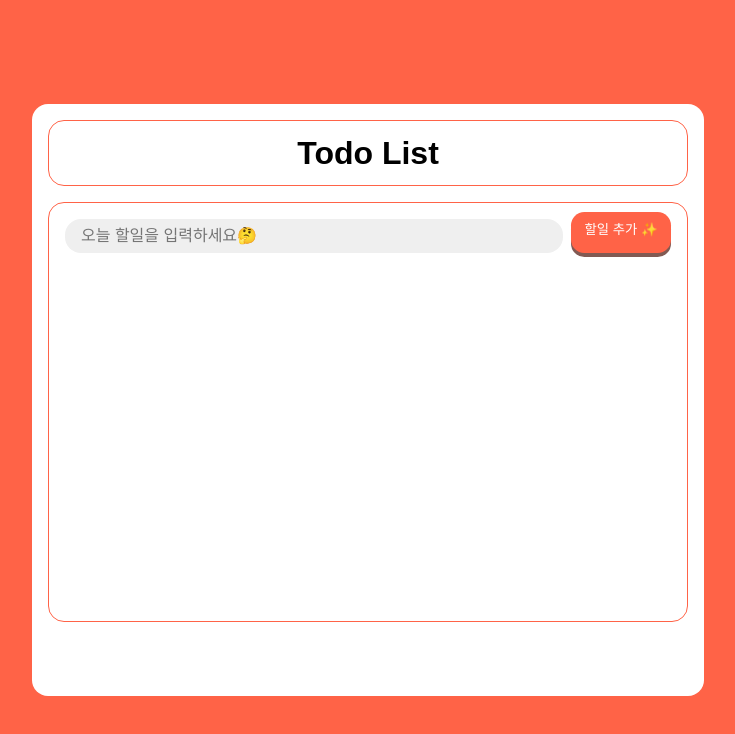
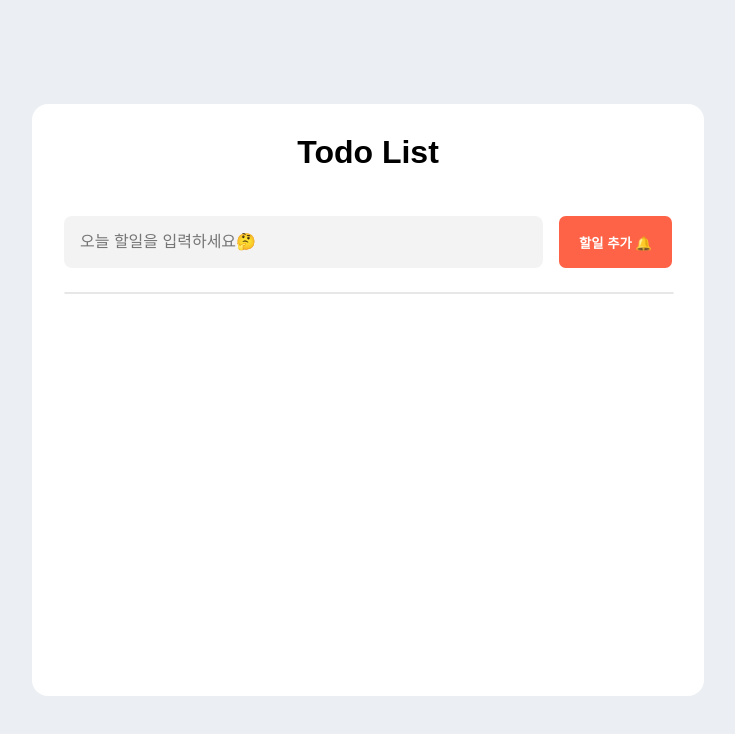
Before and after one commit to kbc1235/todo, a React (Create React App) app: page / in a window 1280 px wide. Shown: the top 734 px of the page, without its empty margins (272-1007 px from the left). Built offline with nearby package versions, Linux system fonts and the light colour scheme.

Commit message:
컬러 수정

```diff
--- a/src/components/TodoBody.jsx
+++ b/src/components/TodoBody.jsx
@@ -7,7 +7,6 @@ const BodyBox = styled.div`
   width: 100%;
   min-height: 150px;
   height: calc(100% - 140px);
-  border: 1px solid tomato;
   margin-top: 1em;
   border-radius: 1em;
   padding: 1em;
@@ -16,7 +15,7 @@ const BodyBox = styled.div`
 
 const SreachBox = styled.div`
   display: flex;
-  gap: 0.5em;
+  gap: 1em;
 `;
 
 const AddInput = styled.input.attrs({
@@ -24,13 +23,14 @@ const AddInput = styled.input.attrs({
   placeholder: "오늘 할일을 입력하세요🤔",
 })`
   box-sizing: border-box;
-  background: #efefef;
+  background: #f3f3f3;
   outline: none;
   border: none;
   font-size: 1em;
   padding: 0.5em 1em;
-  border-radius: 1em;
+  border-radius: 0.5em;
   flex: 1;
+  min-height:52px;
   &:focus {
     outline: none;
     border-width: 2px;
@@ -42,17 +42,18 @@ const AddButton = styled.button.attrs({
 })`
   background: tomato;
   border: 0;
-  border-radius: 1em;
+  border-radius: 0.5em;
   color: #fff;
-  margin-top: -0.5em;
-  padding: 0.5em 1em;
-  box-shadow: 0 4px 0 #815a53;
+  padding: 0.5em 1.5em;
+  align-items: center;
+  justify-content: center;
+  max-height:52px;
+  font-weight:700;
   &:active {
-    margin-top: 0em;
     background: #815a53;
   }
   &:hover {
-    margin-top: 0em;
+    background: #815a53;
   }
 `;
 
@@ -62,8 +63,10 @@ const TodoList = styled.ul`
   margin-top: 1.5em;
   padding: 0;
   overflow: overlay;
+  border-radius: 0.5em;
+  border:1px solid #e7e7e7;
   & > li + li {
-    margin-top: 0.5em;
+    border-top: 1px solid #e7e7e7;
   }
   &::-webkit-scrollbar {
     width: 0;
@@ -122,7 +125,7 @@ const TodoBody = () => {
     <BodyBox>
       <SreachBox>
         <AddInput onChange={inputChange} ref={inputRef} />
-        <AddButton onClick={addTodo}>할일 추가 ✨</AddButton>
+        <AddButton onClick={addTodo}>할일 추가 🔔</AddButton>
       </SreachBox>
       <TodoList>{TodoItems}</TodoList>
     </BodyBox>
--- a/src/components/TodoHead.jsx
+++ b/src/components/TodoHead.jsx
@@ -1,7 +1,6 @@
 import styled from "styled-components";
 
 const HeadBox = styled.div`
-  border: 1px solid tomato;
   border-radius: 1em;
   padding: 1em;
 `;
--- a/src/components/TodoItem.jsx
+++ b/src/components/TodoItem.jsx
@@ -6,10 +6,9 @@ const Item = styled.li`
   display: flex;
   position: relative;
   width: 100%;
-  height: 50px;
+  min-height: 52px;
   padding: 0 1em;
   align-items: center;
-  background: #e7e7e7;
   font-size: 1.2em;
   box-sizing: border-box;
   font-weight: 700;
@@ -36,6 +35,9 @@ const Button = styled.button.attrs({
   padding: 0.5em;
   color: ${(porps) => (porps.cansel ? "#f4332b" : "#3617ce")};
   flex: 1;
+  background-color: transparent;
+  align-items: center;
+  justify-content: center;
   &:hover {
     color: #fff;
     background: ${(porps) => (porps.cansel ? "#f4332b" : "#3617ce")};
@@ -71,7 +73,9 @@ const EditButton = styled.button.attrs({
   border: 1px solid ${(porps) => (porps.cansel ? "#f4332b" : "#00cc03")};
   padding: 0.2em;
   color: ${(porps) => (porps.cansel ? "#f4332b" : "#00cc03")};
-  background-color: #fff;
+  background-color: transparent;
+  align-items: center;
+  justify-content: center;
   &:hover {
     color: #fff;
     background: ${(porps) => (porps.cansel ? "#f4332b" : "#00cc03")};
--- a/src/components/TodoWrap.jsx
+++ b/src/components/TodoWrap.jsx
@@ -3,7 +3,7 @@ import styled from 'styled-components';
 const Todobox = styled.div`
   width:100vw;
   height:100vh;
-  background:tomato;
+  background:#ebeff3;
 `
 
 const TodoWrap = ({children}) =>{
```
